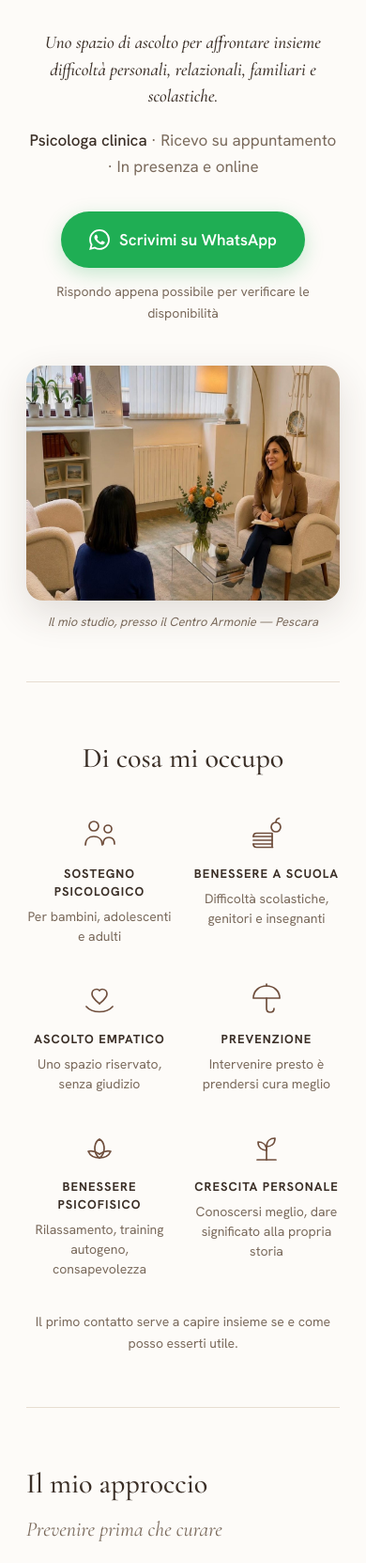
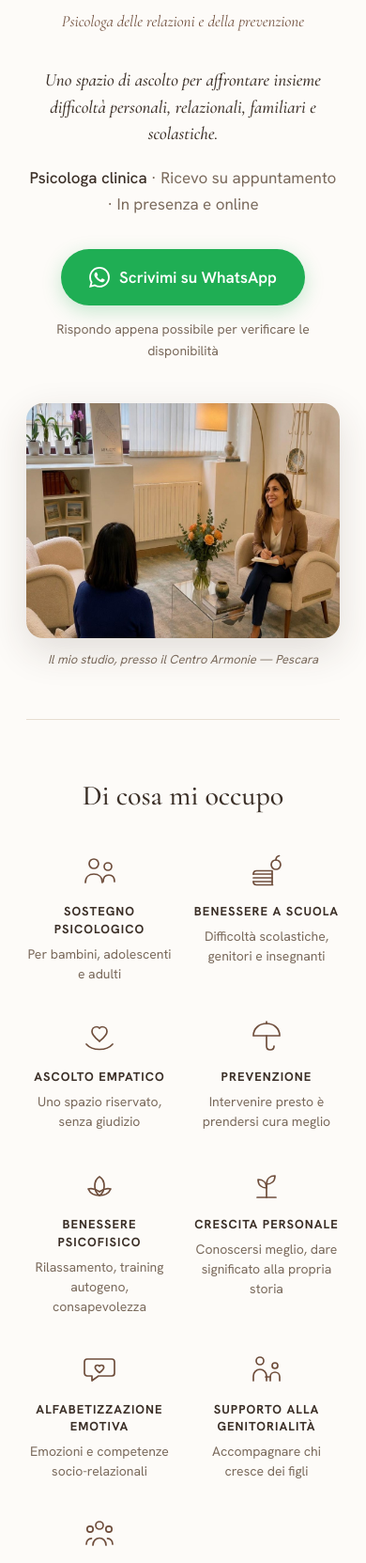
Before and after one commit to dgeoma/renata-sorricchio, a plain HTML site: page index.html in a window 390 px wide. Shown: the part 306-1969 px from the top of the page at 94% size. Drawn offline with nearby package versions, Linux system fonts and the light colour scheme.

Commit message:
Integrazione feedback Renata (via nota WhatsApp): posizionamento 'Psicologa delle relazioni e della prevenzione' in hero; 3 nuovi ambiti (alfabetizzazione emotiva, genitorialità, disagio scolastico/inclusione); testo benvenuto sulle relazioni + frase 'Ogni storia merita di essere raccontata' + chip Comunità educative. Nulla rimosso.
Co-Authored-By: Claude Fable 5 <noreply@anthropic.com>

```diff
--- a/index.html
+++ b/index.html
@@ -51,6 +51,13 @@
     color: var(--brown);
     opacity: 0.85;
     margin-top: 8px;
+  }
+  .hero-positioning {
+    font-family: 'Cormorant Garamond', serif;
+    font-style: italic;
+    font-size: clamp(17px, 3.8vw, 21px);
+    color: var(--brown);
+    margin-top: 12px;
   }
   .tagline {
     font-family: 'Cormorant Garamond', serif;
@@ -296,8 +303,9 @@
     }
     .hero > *:not(.hero-photo) { animation: heroRise 0.8s cubic-bezier(0.22, 0.61, 0.24, 1) both; }
     .hero > .logo-name   { animation-delay: 0.08s; }
-    .hero > .logo-ordine { animation-delay: 0.14s; }
-    .hero > .tagline     { animation-delay: 0.20s; }
+    .hero > .logo-ordine    { animation-delay: 0.14s; }
+    .hero > .hero-positioning { animation-delay: 0.18s; }
+    .hero > .tagline        { animation-delay: 0.22s; }
     .hero > .role        { animation-delay: 0.28s; }
     .hero > .wa-btn      { animation-delay: 0.34s; }
     .hero > .wa-note     { animation-delay: 0.40s; }
@@ -524,6 +532,7 @@ m2399 -345 c0 -6 15 -37 34 -68 47 -79 49 -98 25 -203 -42 -183 -62 -245 -118
 </svg>
       <div class="logo-name">Dott.ssa Renata Sorricchio</div>
       <div class="logo-ordine">Ordine delle Psicologhe e degli Psicologi d'Abruzzo n. 1191</div>
+      <div class="hero-positioning">Psicologa delle relazioni e della prevenzione</div>
 
       <p class="tagline">Uno spazio di ascolto per affrontare insieme difficoltà personali, relazionali, familiari e scolastiche.</p>
       <p class="role"><strong>Psicologa clinica</strong> · Ricevo su appuntamento · In presenza e online</p>
@@ -604,6 +613,40 @@ m2399 -345 c0 -6 15 -37 34 -68 47 -79 49 -98 25 -203 -42 -183 -62 -245 -118
           <p>Conoscersi meglio, dare significato alla propria storia</p>
         </div>
 
+        <div class="ambito">
+          <svg width="44" height="44" viewBox="0 0 44 44" fill="none" stroke="#6f4e3c" stroke-width="1.7" stroke-linecap="round" stroke-linejoin="round" aria-hidden="true">
+            <path d="M9 11 h26 a3 3 0 0 1 3 3 v12 a3 3 0 0 1-3 3 H21 l-7 5 v-5 H9 a3 3 0 0 1-3-3 V14 a3 3 0 0 1 3-3z"/>
+            <path d="M22 25.5 c-2.6-1.9-4.6-3.4-4.6-5.5 c0-1.4 1.1-2.5 2.5-2.5 c.85 0 1.5.4 2.1 1.1 c.6-.7 1.25-1.1 2.1-1.1 c1.4 0 2.5 1.1 2.5 2.5 c0 2.1-2 3.6-4.6 5.5z"/>
+          </svg>
+          <h3>Alfabetizzazione emotiva</h3>
+          <p>Emozioni e competenze socio-relazionali</p>
+        </div>
+
+        <div class="ambito">
+          <svg width="44" height="44" viewBox="0 0 44 44" fill="none" stroke="#6f4e3c" stroke-width="1.7" stroke-linecap="round" stroke-linejoin="round" aria-hidden="true">
+            <circle cx="15" cy="13" r="4"/>
+            <path d="M8 34 v-5 c0-3.9 3.1-7 7-7 s7 3.1 7 7 v5"/>
+            <circle cx="31" cy="18" r="3"/>
+            <path d="M26 34 v-4 c0-2.8 2.2-5 5-5 s5 2.2 5 5 v4"/>
+            <path d="M21 30 h5"/>
+          </svg>
+          <h3>Supporto alla genitorialità</h3>
+          <p>Accompagnare chi cresce dei figli</p>
+        </div>
+
+        <div class="ambito">
+          <svg width="44" height="44" viewBox="0 0 44 44" fill="none" stroke="#6f4e3c" stroke-width="1.7" stroke-linecap="round" stroke-linejoin="round" aria-hidden="true">
+            <circle cx="22" cy="13" r="4"/>
+            <circle cx="12" cy="17" r="3.2"/>
+            <circle cx="32" cy="17" r="3.2"/>
+            <path d="M15 34 c0-4.5 3.2-7.5 7-7.5 s7 3 7 7.5"/>
+            <path d="M8 33 c0-3.6 2.4-6 5.5-6.2"/>
+            <path d="M36 33 c0-3.6-2.4-6-5.5-6.2"/>
+          </svg>
+          <h3>Disagio scolastico e inclusione</h3>
+          <p>Prevenzione e promozione dell'inclusione</p>
+        </div>
+
       </div>
       <p class="hint">Il primo contatto serve a capire insieme se e come posso esserti utile.</p>
     </section>
@@ -613,15 +656,19 @@ m2399 -345 c0 -6 15 -37 34 -68 47 -79 49 -98 25 -203 -42 -183 -62 -245 -118
     <section class="about">
       <h2>Il mio approccio</h2>
       <p class="section-sub">Prevenire prima che curare</p>
+      <p>Le relazioni sono il luogo in cui cresciamo, impariamo e affrontiamo le sfide della vita. Quando una relazione entra in difficoltà, può diventare fonte di sofferenza; quando viene compresa e valorizzata, può trasformarsi in una <strong>risorsa di benessere</strong>.</p>
       <p>Non serve stare male per rivolgersi a una psicologa. Si può iniziare un percorso anche per <strong>conoscersi meglio</strong>, dare un senso a ciò che si è vissuto, <strong>prevenire</strong> invece che curare: fermarsi a capire, prima che il peso diventi troppo.</p>
       <p class="credo">«Prendersi cura di sé non è egoismo, ma un gesto di amore verso se stessi: il primo passo per stare bene insieme agli altri.»</p>
       <p>Lavoro con uno sguardo <strong>sistemico-relazionale</strong>: le difficoltà non sono problemi da correggere, ma segnali da comprendere dentro le relazioni — in famiglia, a scuola, nella coppia. Nel lavoro integro tecniche di <strong>rilassamento</strong>, <strong>training autogeno</strong> e pratiche di <strong>consapevolezza</strong>.</p>
+      <p>Accompagno <strong>bambini, adolescenti, adulti, coppie, famiglie e comunità educative</strong> a ritrovare nuovi equilibri, promuovendo il benessere psicologico attraverso l'ascolto, la prevenzione e la cura delle relazioni.</p>
       <p class="credo">«Dietro ogni difficoltà c'è una storia che merita di essere compresa. Ogni comportamento è una comunicazione che non ha ancora trovato parole.»</p>
+      <p class="credo">«Ogni storia merita di essere raccontata.»</p>
       <div class="audience">
         <span>Bambini e adolescenti</span>
         <span>Genitori</span>
         <span>Coppie e famiglie</span>
         <span>Adulti</span>
+        <span>Comunità educative</span>
       </div>
     </section>
   </div>
```
